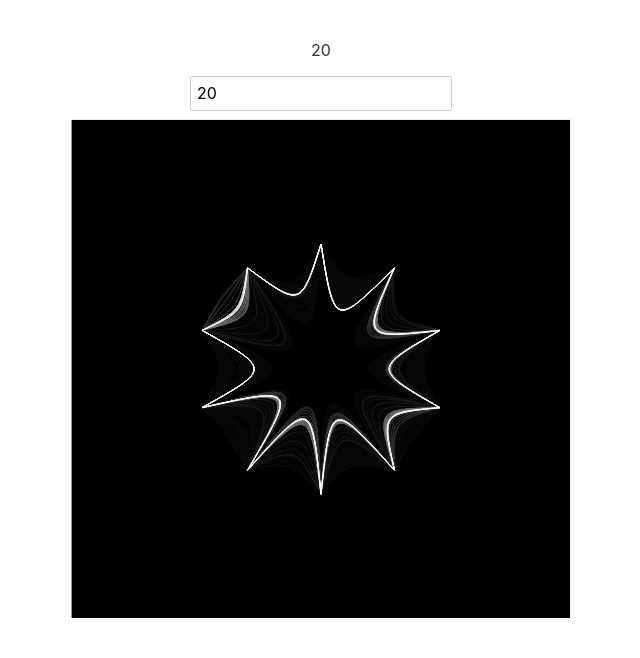
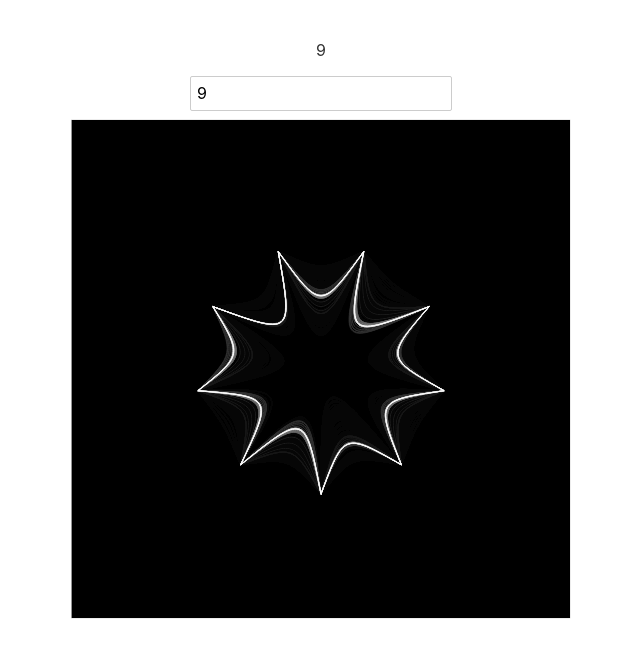
Before and after one commit to nikokozak/bezier_circle_archsketch, a Svelte app: page / in a window 1280 px wide. Shown: the top 658 px of the page, without its empty margins (319-959 px from the left). Built offline with nearby package versions, Linux system fonts and the light colour scheme.

Commit message:
fix overflow, refac some funcs

```diff
--- a/src/App.svelte
+++ b/src/App.svelte
@@ -2,18 +2,18 @@
 	import { makeSketch } from './sketch.ts';
 
 	let sketch;
-	let steps;
-	let circle = {steps: 0};
+	let numPoints;
+	let circle = {numPoints: 0};
 
 	sketch = makeSketch('p5',
-	(p) => { steps = p.circle.steps; circle = p.circle; });
+	(p) => { numPoints = p.circle.numPoints; circle = p.circle; });
 
 	console.log(sketch);
 </script>
 
 <main>
-	<p>{ steps }</p>
-	<input type="number" bind:value={circle.steps}/>
+	<p>{ numPoints }</p>
+	<input type="number" bind:value={circle.numPoints}/>
 	<div id="p5"></div>
 </main>
 
--- a/src/circle.ts
+++ b/src/circle.ts
@@ -1,20 +1,10 @@
 import gsap from 'gsap'
 
-interface DrawCircleParams {
+interface DrawBezierParams {
 	center_x?: number;
 	center_y?: number;
 	radius?: number;
-	steps?: number;
-	func_x?: Function;
-	func_y?: Function;
-	debug?: boolean;
-}
-
-interface DrawBezierParams extends DrawCircleParams {
-	center_x?: number;
-	center_y?: number;
-	radius?: number;
-	steps?: number;
+	numPoints?: number;
 	func_x?: Function;
 	func_y?: Function;
 	cp_func_x?: Function;
@@ -26,35 +16,36 @@ interface DrawBezierParams extends DrawCircleParams {
 
 export class BezierCircle {
 
-	p: any;
+	p: any; // P5 Sketch instance
+	debug: boolean; // Used to draw points at CP locations.
 
-	debug: boolean;
 	center_x: number;
 	center_y: number;
 	radius: number;
-	steps: number;
-	private _steps: number;
-	numPoints: number;
-	interval: number;
 
-	func_x: Function;
-	func_y: Function;
+	numPoints: number; // Number of vertices for shape.
+	private _numPoints: number; // Aid for change detection.
 
-	cp_func_x: Function;
-	cp_func_y: Function;
+	interval: number; // Store for rotation interval, used when defining points and CP's.
 
-	points: Array<any>;
+	func_x: Function; // Defines how vertices are placed in the world.
+	func_y: Function; // Defines how vertices are placed in the world.
 
-	private calc_x: Function;
-	private calc_y: Function;
+	cp_func_x: Function; // Defines how CP's are placed in the world.
+	cp_func_y: Function; // Defines how CP's are placed in the world.
 
-	private calc_cp_x: Function;
-	private calc_cp_y: Function;
+	points: Array<any>; // Store for our vertices.
 
-	anim_length: number;
-	private anim_timer: number;
+	private calc_x: Function; // Incorporates radius, position, etc.
+	private calc_y: Function; // Incorporates radius, position, etc.
 
-	contraction_func: Function;
+	private calc_cp_x: Function; // Incorporates radius, position, etc.
+	private calc_cp_y: Function; // Incorporates radius, position, etc.
+
+	anim_length: number; // How fast the animation should cycle to the next state.
+	private anim_timer: number; // Internal animation counter.
+
+	contraction_func: Function; // Defines a scalar for CP positions.
 
 	constructor(p: any, params: DrawBezierParams = {}) {
 
@@ -63,19 +54,19 @@ export class BezierCircle {
 		this.center_x = params.center_x || p.width/2;
 		this.center_y = params.center_y || p.height/2;
 		this.radius = params.radius || p.width/4;
-		this.steps = params.steps || 16;
 
 		// Keep track of step changes.
-		this._steps = this.steps;
 
-		this.numPoints = this.steps / 2 + 1;
-		this.interval = (Math.PI * 2) / this.steps;
+		this.numPoints = params.numPoints || 9;
+		this._numPoints = this.numPoints;
+
+		this.interval = this.makeInterval(this.numPoints);
 
 		this.anim_length = params.anim_length || 60;
 
 		this.debug = params.debug;
 
-		this.points = new Array<any>(this.numPoints);
+		this.points = new Array<any>(50);
 
 		this.func_x = setDefaultFunction(params.func_x, (x: number) => Math.sin(x));
 		this.func_y = setDefaultFunction(params.func_y, (y: number) => Math.cos(y));
@@ -97,12 +88,15 @@ export class BezierCircle {
 		this.makePoints();
 	}
 
-	makePoints = () => {
+	private makeInterval = (numPoints: number) => {
+		return (Math.PI * 2) / (numPoints * 2);
+	}
 
-		this.points[0] = {
+	private makeNullVertex = (base: number = 0) => {
+		return {
 			index: 0,
-			x_pos: this.calc_x(0),
-			y_pos: this.calc_y(0),
+			x_pos: this.calc_x(base),
+			y_pos: this.calc_y(base),
 			first: true,
 
 			cp0x_orig: null,
@@ -118,26 +112,23 @@ export class BezierCircle {
 			cp1y: null,
 			cp1x_next: null,
 			cp1y_next: null,
-		};
+		}
+	}
 
-		let calc_cp_x, calc_cp_y, calc_cp_x_next, calc_cp_y_next;
+	private makeBezierVertex = (index: number, currentInterval: number) => {
+		const calc_cp_x = this.calc_cp_x(currentInterval);
+		const calc_cp_y = this.calc_cp_y(currentInterval);
 
-		for (let i = this.interval, z = 1; i < Math.PI * 2; i += this.interval * 2, z++) {
+		this.p.noiseSeed(Math.random() * 1024);
+		this.p.randomSeed(Math.random() * 1024);
 
-			calc_cp_x = this.calc_cp_x(i);
-			calc_cp_y = this.calc_cp_y(i);
+		const calc_cp_x_next = this.calc_cp_x(currentInterval);
+		const calc_cp_y_next = this.calc_cp_y(currentInterval);
 
-			this.p.noiseSeed(Math.random() * 1024);
-			this.p.randomSeed(Math.random() * 1024);
-
-			calc_cp_x_next = this.calc_cp_x(i);
-			calc_cp_y_next = this.calc_cp_y(i);
-
-			this.points[z] = {
-
-				index: z,
-				x_pos: this.calc_x(i + this.interval),
-				y_pos: this.calc_y(i + this.interval),
+		return {
+				index: index,
+				x_pos: this.calc_x(currentInterval + this.interval),
+				y_pos: this.calc_y(currentInterval + this.interval),
 				first: false,
 
 				cp0x_orig: calc_cp_x,
@@ -153,94 +144,92 @@ export class BezierCircle {
 				cp1y: calc_cp_y,
 				cp1x_next: calc_cp_x_next,
 				cp1y_next: calc_cp_y_next,
+				}
+	}
 
-			}
-
-			this.points[z].cp_tween = gsap.fromTo(
-				this.points[z],
+	private makeCPTween = (bezierVertex: any, duration: number = 2, type: string = 'elastic') => {
+			return gsap.fromTo(
+				bezierVertex,
 				{
 
-					cp0x: this.points[z].cp0x_orig,
-					cp0y: this.points[z].cp0y_orig,
-					cp1x: this.points[z].cp1x_orig,
-					cp1y: this.points[z].cp1y_orig,
+					cp0x: bezierVertex.cp0x_orig,
+					cp0y: bezierVertex.cp0y_orig,
+					cp1x: bezierVertex.cp1x_orig,
+					cp1y: bezierVertex.cp1y_orig,
 
 				},
 				{
 
-					cp0x: this.points[z].cp0x_next,
-					cp0y: this.points[z].cp0y_next,
-					cp1x: this.points[z].cp1x_next,
-					cp1y: this.points[z].cp1y_next,
-					duration: 2,
-					ease: "elastic"
+					cp0x: bezierVertex.cp0x_next,
+					cp0y: bezierVertex.cp0y_next,
+					cp1x: bezierVertex.cp1x_next,
+					cp1y: bezierVertex.cp1y_next,
+					duration: duration,
+					ease: type
 
 				}
 			);
+	}
 
+	private setNewBezierVertexState = (bezierVertex: any, currentInterval: number) => {
+			this.p.noiseSeed(Math.random() * 1024);
+			this.p.randomSeed(Math.random() * 1024);
+
+			const calc_cp_x = this.calc_cp_x(currentInterval);
+			const calc_cp_y = this.calc_cp_y(currentInterval);
+
+			bezierVertex.cp0x_orig = bezierVertex.cp0x_next;
+			bezierVertex.cp0y_orig = bezierVertex.cp0y_next;
+
+			bezierVertex.cp0x = bezierVertex.cp0x_next;
+			bezierVertex.cp0y = bezierVertex.cp0y_next;
+
+			bezierVertex.cp0x_next = calc_cp_x;
+			bezierVertex.cp0y_next = calc_cp_y;
+
+			bezierVertex.cp1x_orig = bezierVertex.cp1x_next;
+			bezierVertex.cp1y_orig = bezierVertex.cp1y_next;
+
+			bezierVertex.cp1x = bezierVertex.cp1x_next;
+			bezierVertex.cp1y = bezierVertex.cp1y_next;
+
+			bezierVertex.cp1x_next = calc_cp_x;
+			bezierVertex.cp1y_next = calc_cp_y;
+	}
+
+	makePoints = () => {
+
+		this.points[0] = this.makeNullVertex();
+
+		for (let z = 1; z <= this.numPoints; z++) {
+
+			const i = this.interval + (this.interval * 2 * (z - 1));
+
+			this.points[z] = this.makeBezierVertex(z, i);
+
+			this.points[z].cp_tween = this.makeCPTween(this.points[z]);
 			this.points[z].cp_tween.pause();
 		}
 	}
 
 	refreshPoints = () => {
 
-		if (this.steps != this._steps) {
+		if (this.numPoints != this._numPoints) {
 			console.log("Steps changed");
 
-			this.interval = (Math.PI * 2) / this.steps;
-			this.numPoints = this.steps / 2 + 1;
-
-			this._steps = this.steps;
+			this.interval = this.makeInterval(this.numPoints);
+			this._numPoints = this.numPoints;
 
 			this.makePoints();
 		}
 
-		let calc_cp_x, calc_cp_y;
+		for (let z = 1; z <= this.numPoints; z++) {
 
-		for (let i = this.interval, z = 1; i < Math.PI * 2; i += this.interval * 2, z++) {
+			const i = this.interval + (this.interval * 2 * (z - 1));
 
-			this.p.noiseSeed(Math.random() * 1024);
-			this.p.randomSeed(Math.random() * 1024);
+			this.setNewBezierVertexState(this.points[z], i);
 
-			calc_cp_x = this.calc_cp_x(i);
-			calc_cp_y = this.calc_cp_y(i);
-
-			this.points[z].cp0x_orig = this.points[z].cp0x_next;
-			this.points[z].cp0y_orig = this.points[z].cp0y_next;
-
-			this.points[z].cp0x = this.points[z].cp0x_next;
-			this.points[z].cp0y = this.points[z].cp0y_next;
-
-			this.points[z].cp0x_next = calc_cp_x;
-			this.points[z].cp0y_next = calc_cp_y;
-
-			this.points[z].cp1x_orig = this.points[z].cp1x_next;
-			this.points[z].cp1y_orig = this.points[z].cp1y_next;
-
-			this.points[z].cp1x = this.points[z].cp1x_next;
-			this.points[z].cp1y = this.points[z].cp1y_next;
-
-			this.points[z].cp1x_next = calc_cp_x;
-			this.points[z].cp1y_next = calc_cp_y;
-
-			this.points[z].cp_tween = gsap.fromTo(
-				this.points[z],
-				{
-					cp0x: this.points[z].cp0x_orig,
-					cp0y: this.points[z].cp0y_orig,
-					cp1x: this.points[z].cp1x_orig,
-					cp1y: this.points[z].cp1y_orig,
-				},
-				{
-					cp0x: this.points[z].cp0x_next,
-					cp0y: this.points[z].cp0y_next,
-					cp1x: this.points[z].cp1x_next,
-					cp1y: this.points[z].cp1y_next,
-					duration: 2,
-					ease: "elastic"
-				}
-			);
-
+			this.points[z].cp_tween = this.makeCPTween(this.points[z]);
 			this.points[z].cp_tween.pause();
 
 		}
@@ -251,13 +240,14 @@ export class BezierCircle {
 
 		this.anim_timer = (timer % this.anim_length) / (this.anim_length - 1);
 
-		for (let i = 1; i < this.numPoints; i++) {
+		if (this.anim_timer == 0 || this.numPoints != this._numPoints) {
+			this.refreshPoints();
+		}
+
+		for (let i = 1; i <= this.numPoints; i++) {
 			this.points[i].cp_tween.progress(this.anim_timer);
 		}
 
-		if (this.anim_timer == 0) {
-			this.refreshPoints();
-		}
 	}
 
 	draw = () => {
@@ -272,7 +262,7 @@ export class BezierCircle {
 
 		p.vertex(this.points[0].x_pos, this.points[0].y_pos);
 
-		for (let i = 1; i < this.numPoints; i++) {
+		for (let i = 1; i <= this._numPoints; i++) {
 
 			p.bezierVertex(
 				this.points[i].cp0x,
@@ -305,25 +295,3 @@ const setDefaultFunction = (paramToCheck: any, defaultFunction: Function) => {
 	if (paramToCheck) { return paramToCheck }
 	else { return defaultFunction }
 }
-
-export const drawCircle = (p: any, params: DrawCircleParams = {}) => {
-
-	const center_x = params.center_x || p.width/2;
-	const center_y = params.center_y || p.height/2;
-	const radius = params.radius || p.width/4;
-	const steps = params.steps || 16;
-	const interval = (Math.PI * 2) / steps;
-
-	const func_x = setDefaultFunction(params.func_x, (x: number) => Math.sin(x));
-	const func_y = setDefaultFunction(params.func_y, (y: number) => Math.cos(y));
-
-	p.beginShape();
-
-	for (let i = 0; i < Math.PI * 2; i += interval) {
-		const x_val = func_x(i) * radius + center_x;
-		const y_val = func_y(i) * radius + center_y;
-		p.vertex(x_val, y_val);
-	}
-
-	p.endShape();
-}
```
